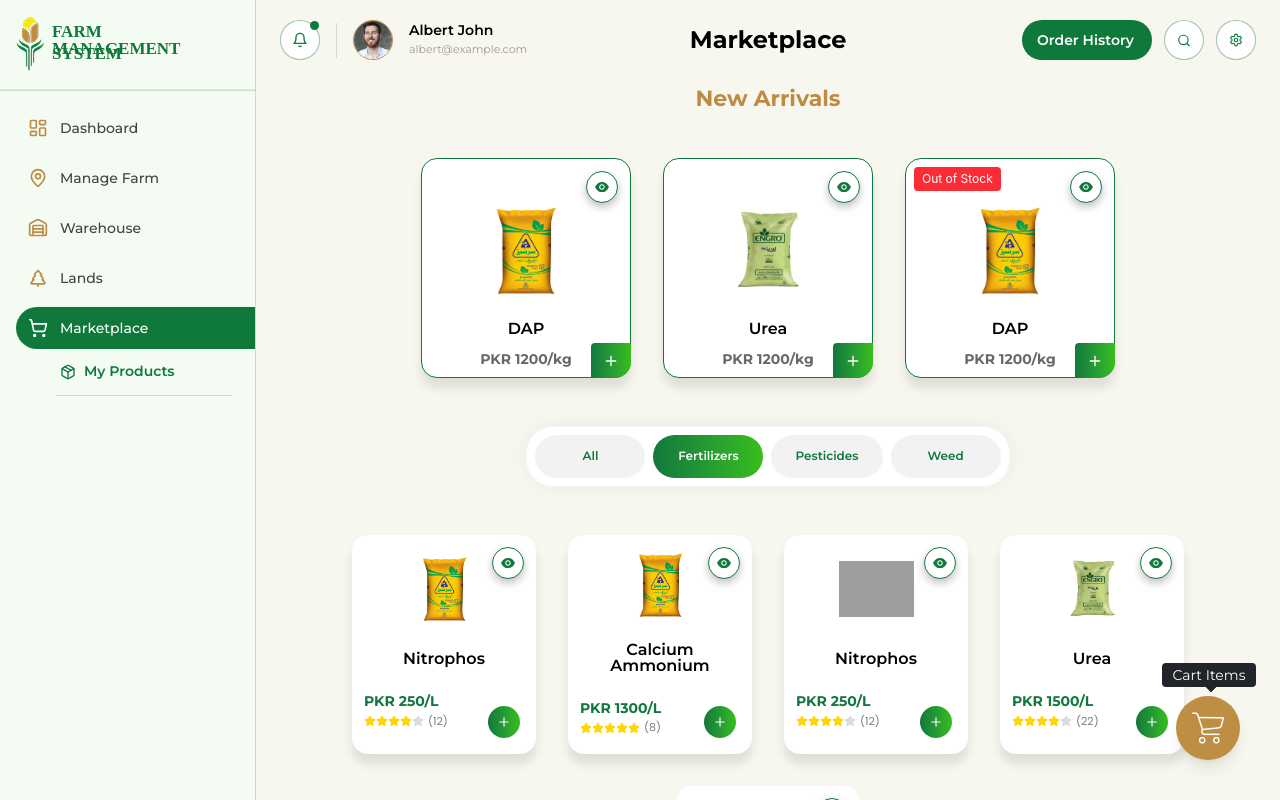
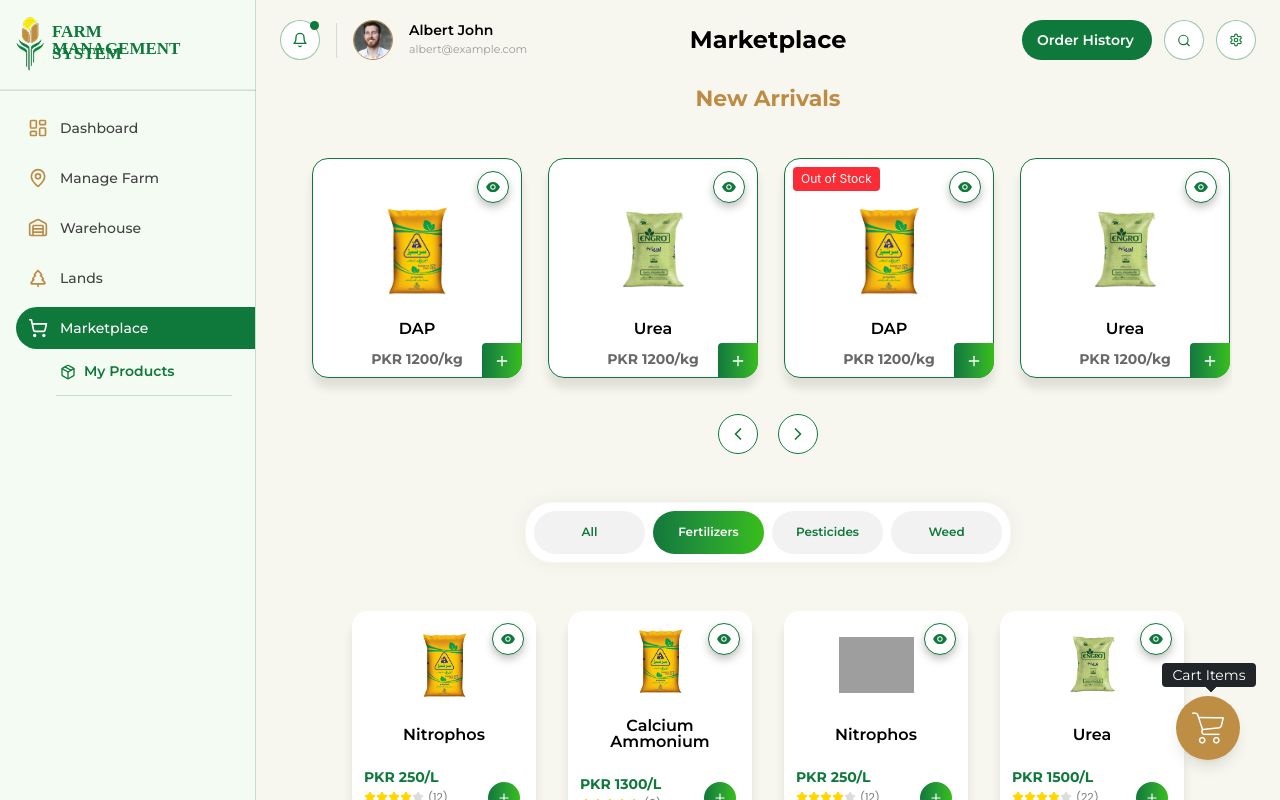
Before and after one commit to Kashan-2912/kissan360, a React (Vite) app: page /purchase in a window 1280 px wide. Built offline with nearby package versions, Linux system fonts and the light colour scheme; grey boxes are pictures that could not be loaded; a web font is replaced by a local one.

Commit message:
implemented carousel

```diff
--- a/package.json
+++ b/package.json
@@ -10,6 +10,7 @@
     "preview": "vite preview"
   },
   "dependencies": {
+    "@mantine/carousel": "^8.1.3",
     "@mantine/core": "^8.1.3",
     "@mantine/hooks": "^8.1.3",
     "@mantine/notifications": "^8.1.3",
--- a/src/App.tsx
+++ b/src/App.tsx
@@ -3,6 +3,7 @@ import { Provider } from "react-redux";
 import { MantineProvider } from "@mantine/core";
 import { store } from "./store";
 import "@mantine/core/styles.css";
+import '@mantine/carousel/styles.css';
 
 import { SellRoutes } from "./routes/SellRoutes";
 import { PurchaseRoutes } from "./routes/PurchaseRoutes";
--- a/src/components/Header.tsx
+++ b/src/components/Header.tsx
@@ -288,6 +288,7 @@ export const Header = () => {
             alt="User avatar"
             className="w-[40px] h-[40px] object-cover rounded-full border border-[#BE8B45]"
           />
+          {!isMedium && (
             <div className="flex flex-col justify-center gap-[1px]">
               <span className="w-[85px] h-[17px] font-[Montserrat] font-semibold text-[14px] md:text-[10px] lg:text-[14px] text-[#000000] leading-[100%]">
                 {user.name}
@@ -296,6 +297,7 @@ export const Header = () => {
                 {user.email}
               </span>
             </div>
+          )}
         </div>
 
         {/* Center Section - Page Title - Fixed position */}
--- a/src/components/Sidebar.tsx
+++ b/src/components/Sidebar.tsx
@@ -107,8 +107,7 @@ export const Sidebar = ({ route }: SidebarProps) => {
                       location.pathname.startsWith("/purchase")) ||
                     (route === "sell" &&
                       (location.pathname === "/sell/add-new" ||
-                        /^\/sell\/product(\/.*)?$/.test(location.pathname)
- ||
+                        /^\/sell\/product(\/.*)?$/.test(location.pathname) ||
                         /^\/sell\/update-product\/[^/]+$/.test(
                           location.pathname
                         )))
--- a/src/pages/purchase/PurchaseProducts.tsx
+++ b/src/pages/purchase/PurchaseProducts.tsx
@@ -1,8 +1,8 @@
-// carousel left right functionality...
+import { Carousel } from "@mantine/carousel";
 
-import { useState, useEffect } from "react";
+import { useState, useEffect, useCallback } from "react";
 import { useDispatch, useSelector } from "react-redux";
-import { Plus, Star } from "lucide-react";
+import { ChevronLeft, ChevronRight, Plus, Star } from "lucide-react";
 import { AiFillEye } from "react-icons/ai";
 import { FaArrowRight } from "react-icons/fa";
 import { Tooltip } from "@mantine/core";
@@ -76,6 +76,24 @@ const fallbackCarouselProducts = [
     inStock: true,
     category: "Fertilizers" as const,
     description: "Premium Urea fertilizer",
+  },
+  {
+    id: 6,
+    name: "Khaad",
+    price: "1900",
+    image: f2,
+    inStock: true,
+    category: "Fertilizers" as const,
+    description: "Urea fertilizer",
+  },
+  {
+    id: 7,
+    name: "Urea",
+    price: "1200",
+    image: f5,
+    inStock: false,
+    category: "Fertilizers" as const,
+    description: "Premium DAP fertilizer",
   },
 ];
 
@@ -199,17 +217,14 @@ export default function AgriculturalProductsUI() {
   const navigate = useNavigate();
   const dispatch = useDispatch();
 
+  // Add carousel ref for custom navigation
+  const [embla, setEmbla] = useState<any>(null);
+
   // Redux selectors
-
   const allProducts = useSelector(selectAllPurchaseProducts);
 
   // will only display if backend call is made (for dumy, its working)
   console.log(allProducts);
-
-  // const carouselProducts = useSelector(selectCarouselProducts);
-  // const filteredProducts = useSelector((state: any) =>
-  //   selectProductsByCategoryWithAll(state, activeCategory)
-  // );
 
   const loading = useSelector(selectPurchaseProductsLoading);
   const error = useSelector(selectPurchaseProductsError);
@@ -218,15 +233,15 @@ export default function AgriculturalProductsUI() {
     // Temporarily disable API call until backend is ready
     // dispatch(fetchPurchaseProducts() as any);
 
-    // adding dummy products jsut for skae of testing:
+    // adding dummy products just for sake of testing:
     dispatch(addDummyProducts());
 
     console.log("API call disabled - using fallback data");
   }, [dispatch]);
 
   // Use fallback data since API is not ready
-
-  const displayCarouselProducts = fallbackCarouselProducts.slice(0, 3);
+  // Display only first 5 products in carousel
+  // const displayCarouselProducts = fallbackCarouselProducts.slice(0, 5);
   const displayGridProducts = fallbackGridProducts.filter(
     (product) => activeCategory === "All" || product.category === activeCategory
   );
@@ -235,17 +250,14 @@ export default function AgriculturalProductsUI() {
     navigate(`/purchase/product/${productId}`);
   };
 
-  // ---> no need for redux add to cart here, cuz we have add to cart on next page as well...
+  // Custom navigation functions
+  const scrollPrev = useCallback(() => {
+    if (embla) embla.scrollPrev();
+  }, [embla]);
 
-  // const handleAddToCart = (productId: number) => {
-  //
-  //   console.log("Entered add to cart")
-  //   dispatch(updateProductCartStatus({ productId, addToCart: true }));
-
-  //   dispatch(addToCart({ productId, quantity: 1 }));
-
-  //   console.log(`Added product ${productId} to cart`);
-  // };
+  const scrollNext = useCallback(() => {
+    if (embla) embla.scrollNext();
+  }, [embla]);
 
   const CarouselCard = ({ product }: { product: any }) => (
     <div
@@ -420,6 +432,25 @@ export default function AgriculturalProductsUI() {
     );
   }
 
+  const NavigationArrow = ({
+    direction,
+    onClick,
+  }: {
+    direction: "left" | "right";
+    onClick: () => void;
+  }) => (
+    <button
+      onClick={onClick}
+      className="w-10 h-10 rounded-full border border-[#0F783B] bg-white flex items-center justify-center transition-colors hover:bg-gray-50"
+    >
+      {direction === "left" ? (
+        <ChevronLeft size={20} className="text-[#0F783B]" />
+      ) : (
+        <ChevronRight size={20} className="text-[#0F783B]" />
+      )}
+    </button>
+  );
+
   return (
     <div className="min-h-screen py-8 mt-[-40px] overflow-x-hidden">
       <div className="max-w-7xl mx-auto px-4 sm:px-6 lg:px-8">
@@ -432,15 +463,33 @@ export default function AgriculturalProductsUI() {
 
         {/* Carousel Section */}
         <div className="mb-12">
-          <div className="flex flex-wrap justify-center gap-4 sm:gap-6 md:gap-8 mb-8">
-            {displayCarouselProducts.map((product) => (
-              <div
-                key={product.id}
-                className="flex justify-center w-full sm:w-auto"
+          <div className="mb-4">
+            <div className="max-w-full">
+              <Carousel
+                getEmblaApi={setEmbla}
+                height={240}
+                type="container"
+                slideSize={{ '300px': '100%', '480px': '50%', '560px': '20%' }}
+                slideGap={{base: 10}}
+                emblaOptions={{ loop: false, align: "start" }}
+                withControls={false}
+                withIndicators={false}
               >
-                <CarouselCard product={product} />
-              </div>
-            ))}
+                {fallbackCarouselProducts.map((product) => (
+                  <Carousel.Slide key={product.id}>
+                    <div className="flex justify-center px-2">
+                      <CarouselCard product={product} />
+                    </div>
+                  </Carousel.Slide>
+                ))}
+              </Carousel>
+            </div>
+          </div>
+
+          {/* Custom Navigation Arrows */}
+          <div className="flex flex-row sm:flex-row items-center justify-center gap-5">
+            <NavigationArrow direction="left" onClick={scrollPrev} />
+            <NavigationArrow direction="right" onClick={scrollNext} />
           </div>
         </div>
 
@@ -450,7 +499,8 @@ export default function AgriculturalProductsUI() {
             className="w-max rounded-[27px] border border-[#F6F6F6] bg-white p-2"
             style={{ boxShadow: "0px 0px 20.3px 0px rgba(0, 0, 0, 0.05)" }}
           >
-            <div className="grid grid-cols-2 gap-2 sm:flex sm:gap-2 sm:overflow-x-auto sm:scrollbar-hide sm:justify-center">
+            <div className="grid grid-cols-2 md:grid-cols-2 lg:grid-cols-4 gap-2">
+
               {categories.map((category) => (
                 <button
                   key={category}
--- a/vite.config.ts
+++ b/vite.config.ts
@@ -5,4 +5,7 @@ import react from '@vitejs/plugin-react'
 // https://vite.dev/config/
 export default defineConfig({
   plugins: [react(), tailwindcss()],
+  optimizeDeps: {
+    include: ['@mantine/carousel']
+  }
 })
```
Also changed, not shown: 1 other file (tests, documents, lock files or other folders). Lines whose indentation alone changed are shown as unchanged.
